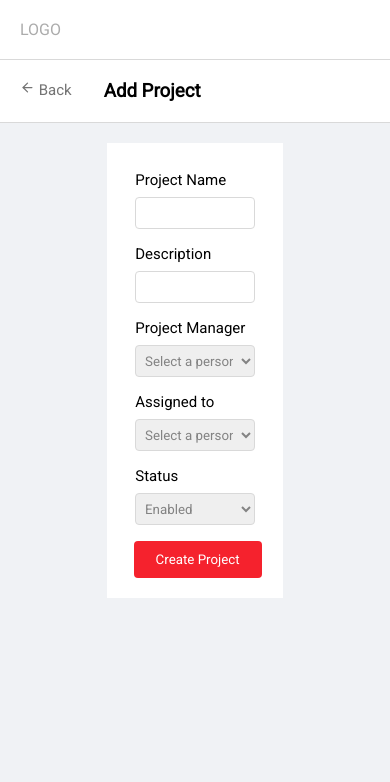
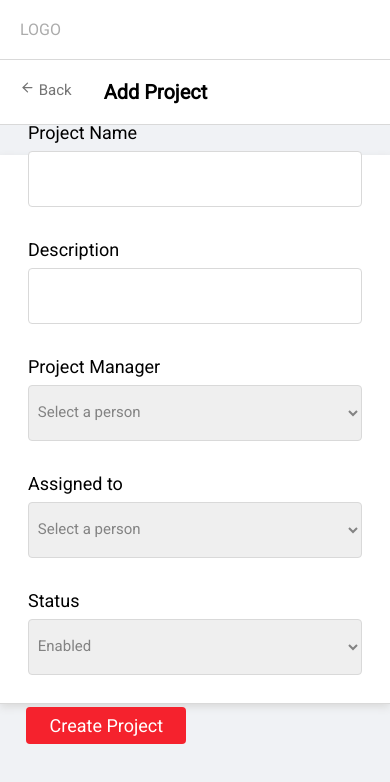
Before and after one commit to Gi-Auzoberry/test-gestion-proyectos, a React (Vite) app: page /form in a window 390 px wide. Shown: the top 782 px of the page. Built offline with nearby package versions, Linux system fonts and the light colour scheme.

Commit message:
responsive

```diff
--- a/src/componentes/ProjectContainer/ProjectContainer.css
+++ b/src/componentes/ProjectContainer/ProjectContainer.css
@@ -41,3 +41,9 @@
     height: 100%;
     text-align: center;
 }
+
+@media screen and (max-width: 700px) {
+    .table-header {
+      display: none;
+    }
+}
--- a/src/componentes/ProjectForm/ProjectForm.css
+++ b/src/componentes/ProjectForm/ProjectForm.css
@@ -6,14 +6,12 @@
     border-bottom: 1px solid #D9D9D9;
 }
 
-.back{
+.back-icon {
     color: #747474;
     font-size: 15px;
 }
 
-.back img {
-    width: .7rem;
-}
+
 .form-parent-container {
     display: flex;
     justify-content: center;
@@ -69,3 +67,32 @@ option{
     padding: 10px;
     font-weight: 400;
 }
+
+@media screen and (max-width: 700px) {
+    .subheader-form h3 {
+        font-size: 20px;
+    }
+
+    #p-form {
+        justify-content: center;
+        padding: 30px 20px ;
+        width: 100%;
+        height: 65vh;
+        margin: 30px 0;
+        border-bottom: 1px solid #D9D9D9;
+        box-shadow: 0 3px 8px #d9d9d9;
+        gap: 1rem;
+    }
+    #p-form div label {
+        font-size: 18px;
+    }
+    #p-form div input, select {
+        height: 3.5rem;
+        font-size: 15px
+    }
+    .btn-form {
+        height: 3.5rem;
+        font-size: 18px;
+        width: 10rem;
+    }
+}
--- a/src/componentes/ProjectForm/ProjectForm.jsx
+++ b/src/componentes/ProjectForm/ProjectForm.jsx
@@ -71,7 +71,7 @@ const ProjectForm = () => {
     return (
         <>
             <div className="subheader-form">
-                <Link className="back" to="/">
+                <Link className="back-icon" to="/">
                     <FiArrowLeft /> Back
                 </Link>
                 <h3> Add Project </h3>
```
